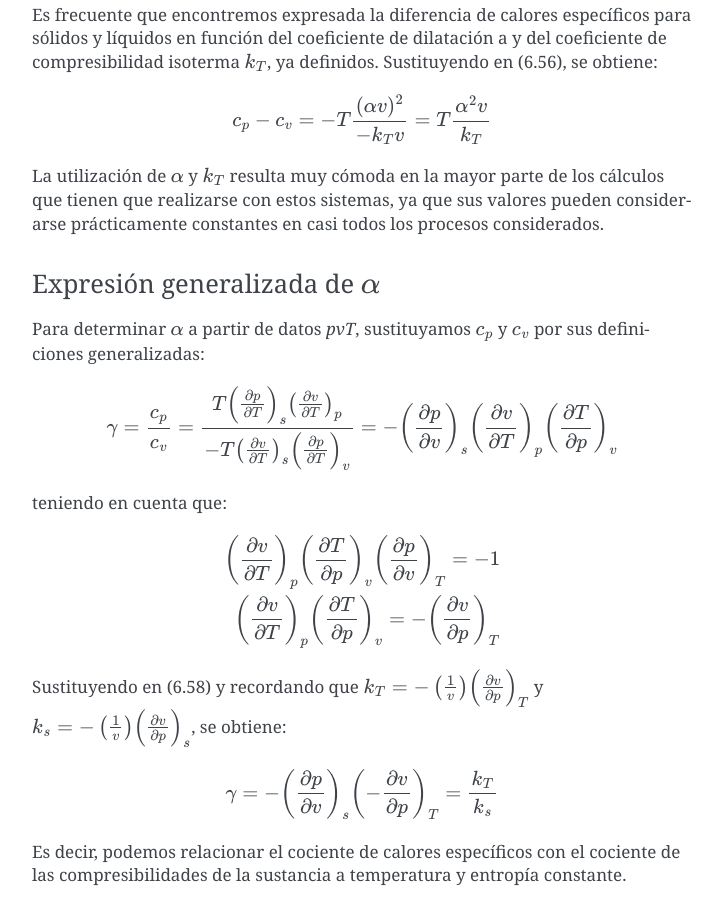
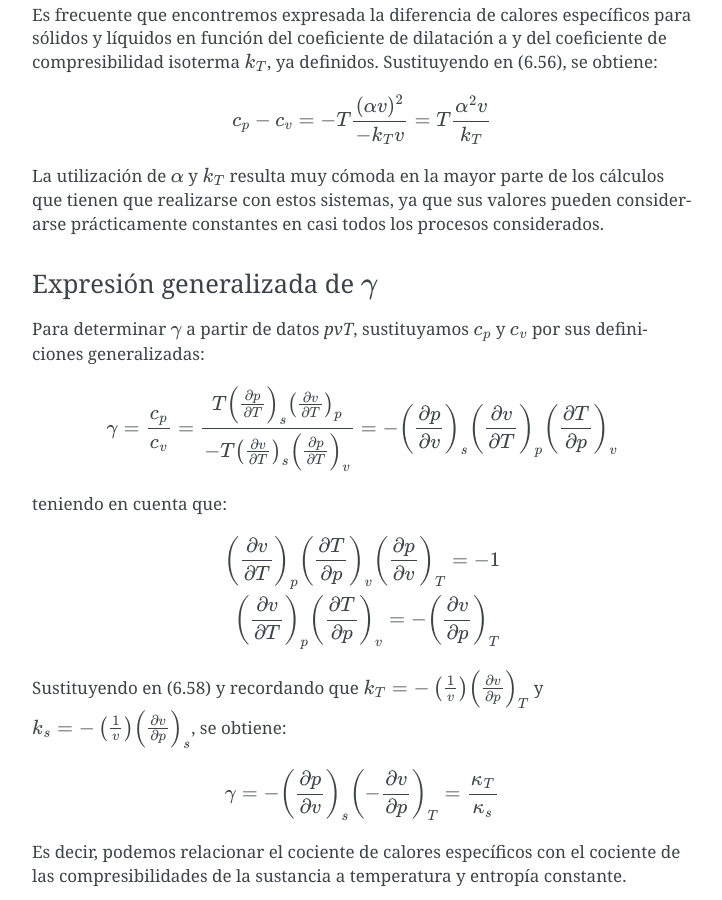
Before and after one commit to mantielero/termodinamica, a Sphinx documentation site: the page built from source/guion_relaciones_termodinamicas_generalizadas.rst, in a window 1280 px wide and 900 px high, scrolled down 17066 px. Shown: the whole window, without its empty margins (388-1110 px from the left). Built offline with Sphinx 7.4.7, drawn with Linux system fonts in a browser that asks for light colours.

Commit message:
RTG terminado

```diff
--- a/source/guion_relaciones_termodinamicas_generalizadas.rst
+++ b/source/guion_relaciones_termodinamicas_generalizadas.rst
@@ -707,10 +707,10 @@ Es frecuente que encontremos expresada la diferencia de calores específicos par
 
 La utilización de :math:`\alpha` y :math:`k_T` resulta muy cómoda en la mayor parte de los cálculos que tienen que realizarse con estos sistemas, ya que sus valores pueden considerarse prácticamente constantes en casi todos los procesos considerados.
 
-Expresión generalizada de :math:`\alpha`
+Expresión generalizada de :math:`\gamma`
 ^^^^^^^^^^^^^^^^^^^^^^^^^^^^^^^^^^^^^^^^
 
-Para determinar :math:`\alpha` a partir de datos *pvT*, sustituyamos :math:`c_p` y :math:`c_v` por sus definiciones generalizadas:
+Para determinar :math:`\gamma` a partir de datos *pvT*, sustituyamos :math:`c_p` y :math:`c_v` por sus definiciones generalizadas:
 
 .. math::
 
@@ -728,7 +728,7 @@ Sustituyendo en (6.58) y recordando que :math:`k_T= -\left(\frac{1}{v}\right)\le
 
 .. math::
 
-   \gamma = -\left(\frac{\partial p}{\partial v}\right)_s \left( -\frac{\partial v}{\partial p}\right)_T = \frac{k_T}{k_s}
+   \gamma = -\left(\frac{\partial p}{\partial v}\right)_s \left( -\frac{\partial v}{\partial p}\right)_T = \frac{\kappa_T}{\kappa_s}
 
 Es decir, podemos relacionar el cociente de calores específicos con el cociente de las compresibilidades de la sustancia a temperatura y entropía constante.
 
```
